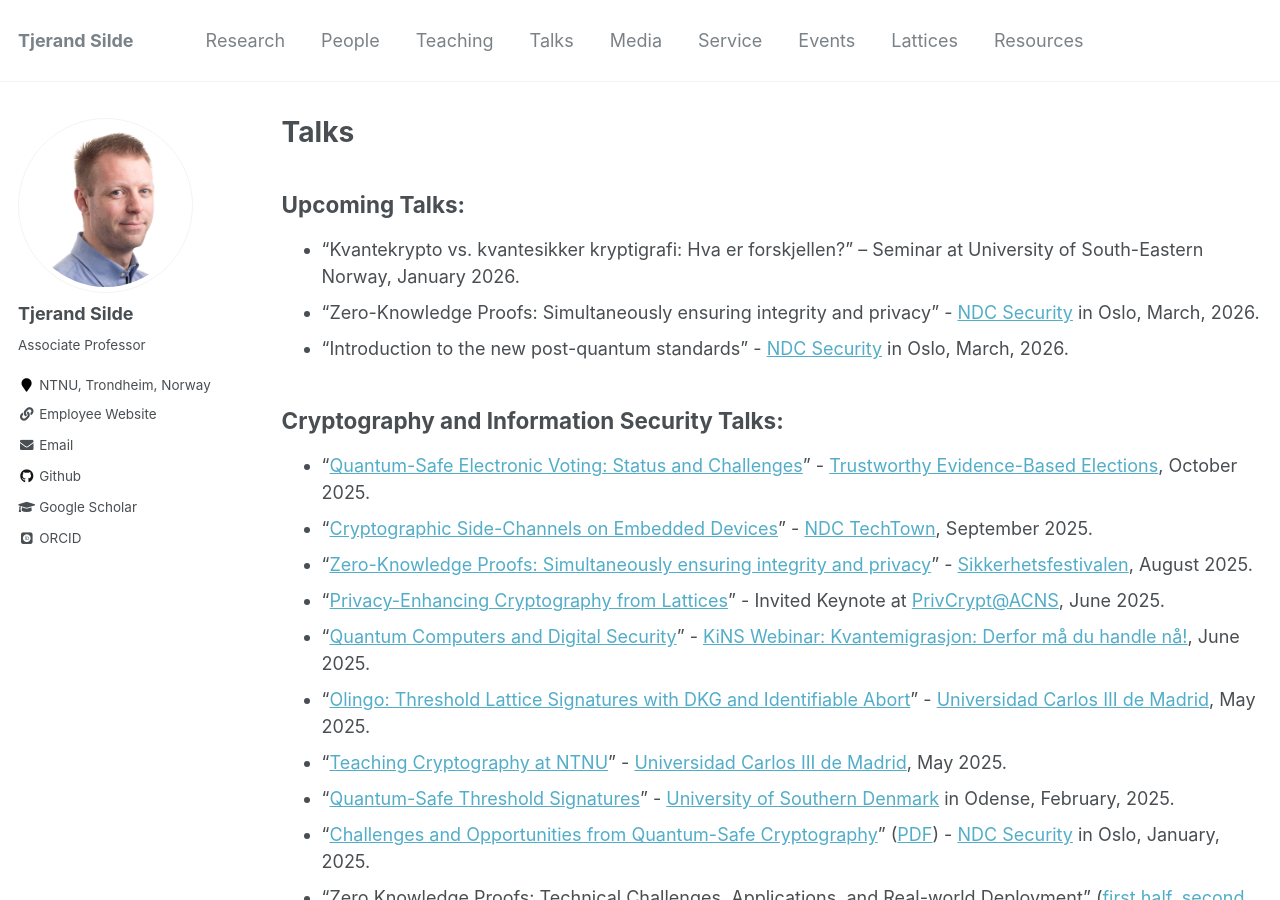
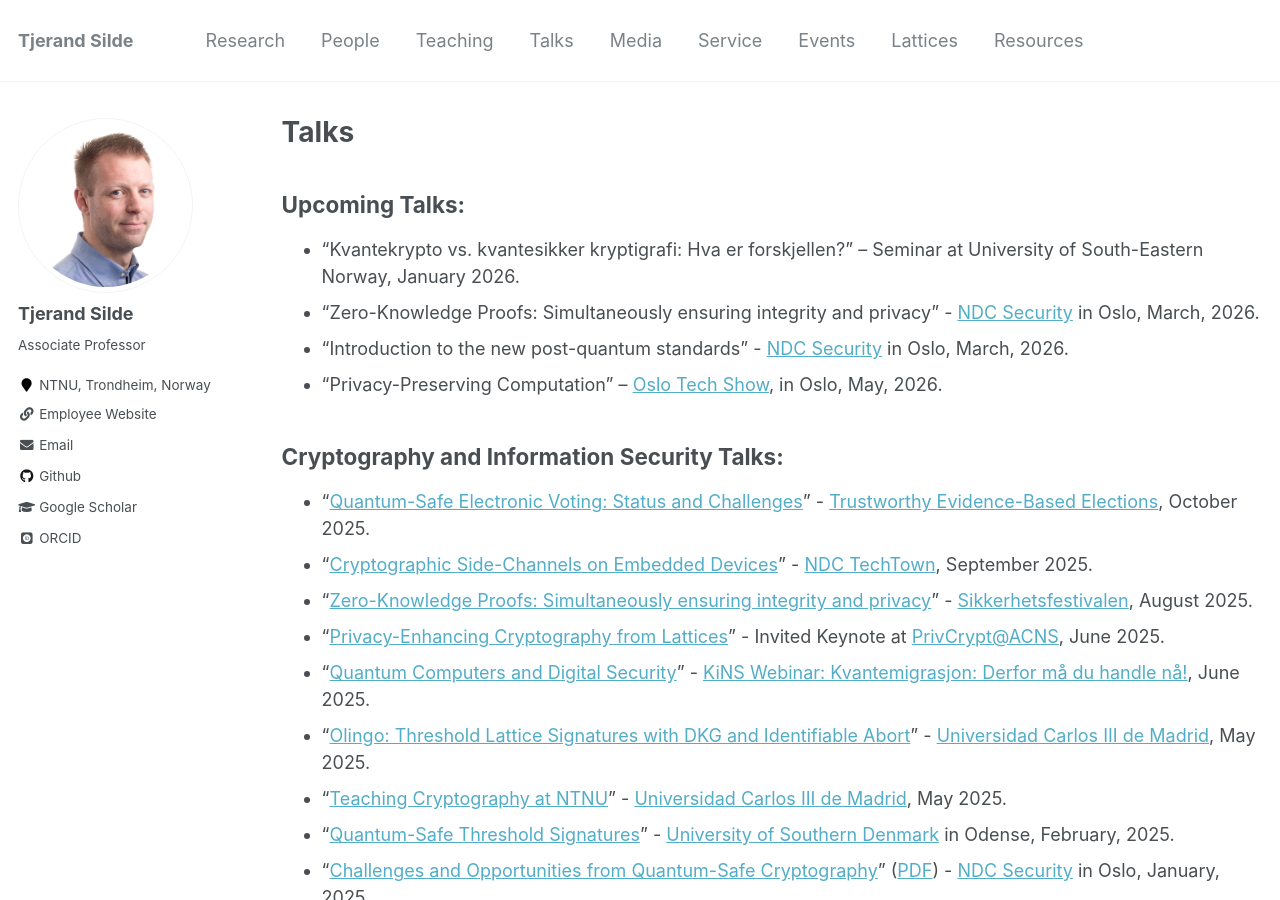
Before and after one commit to tjesi/tjesi.github.io, a Jekyll site: the page built from _pages/talks.md, in a window 1280 px wide and 900 px high. Built offline with Jekyll 4.4.1, drawn with Linux system fonts in a browser that asks for light colours; some web fonts are replaced.

Commit message:
Update talks.md

```diff
--- a/_pages/talks.md
+++ b/_pages/talks.md
@@ -10,6 +10,7 @@ author_profile: true
 * "Kvantekrypto vs. kvantesikker kryptigrafi: Hva er forskjellen?" – Seminar at University of South-Eastern Norway, January 2026.
 * "Zero-Knowledge Proofs: Simultaneously ensuring integrity and privacy" - [NDC Security](https://ndcsecurity.com) in Oslo, March, 2026.
 * "Introduction to the new post-quantum standards" - [NDC Security](https://ndcsecurity.com) in Oslo, March, 2026.
+* "Privacy-Preserving Computation" – [Oslo Tech Show](https://oslotechshow.com/explore-the-program), in Oslo, May, 2026.
 
 ## Cryptography and Information Security Talks:
 
```
